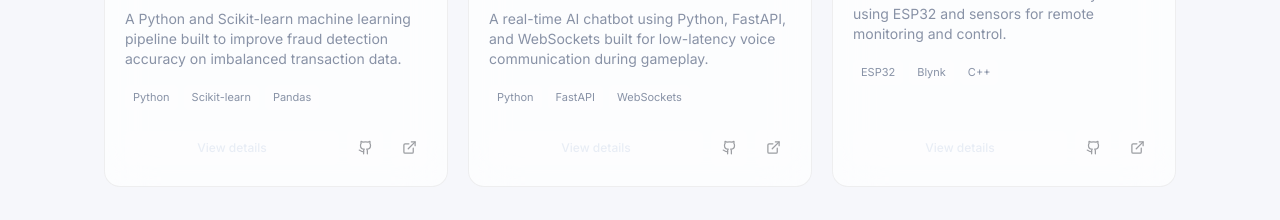
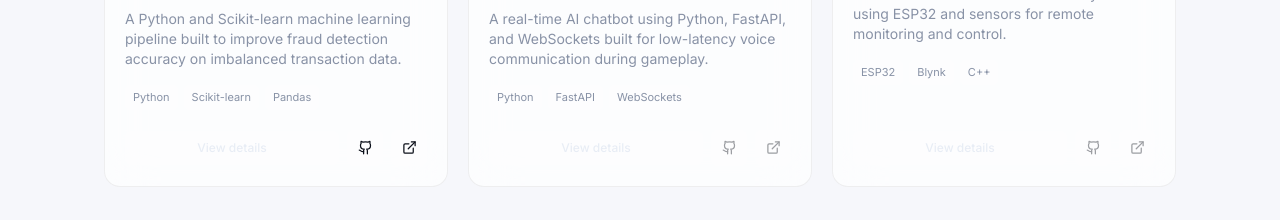
Before and after one commit to Ansh9598/PORTFOLIO1, a React (Vite) app: page / in a window 1280 px wide. Shown: the part 2840-3060 px from the top of the page. Built offline with nearby package versions, Linux system fonts and the light colour scheme.

Commit message:
Update portfolio.ts

```diff
--- a/src/data/portfolio.ts
+++ b/src/data/portfolio.ts
@@ -131,8 +131,8 @@ export const projects: Project[] = [
       'Accuracy',
       'ROC-AUC',
     ],
-    github: null,
-    demo: null,
+    github: 'https://github.com/Ansh9598/impact-of-data-balancing-techniques-on-fraud-detection-mode',
+    demo: 'https://impact-of-data-balancing-techniques.vercel.app/',
   },
   {
     id: 'voice-assistant',
```
